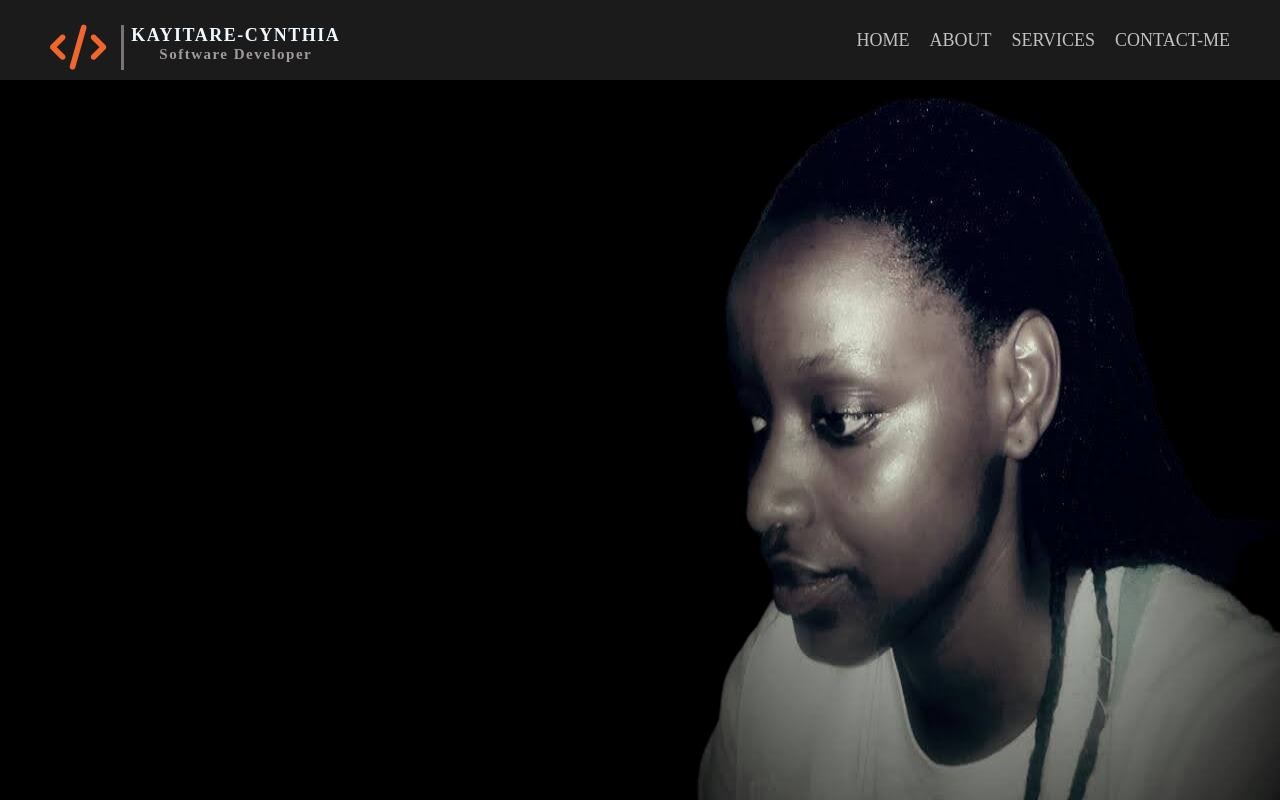
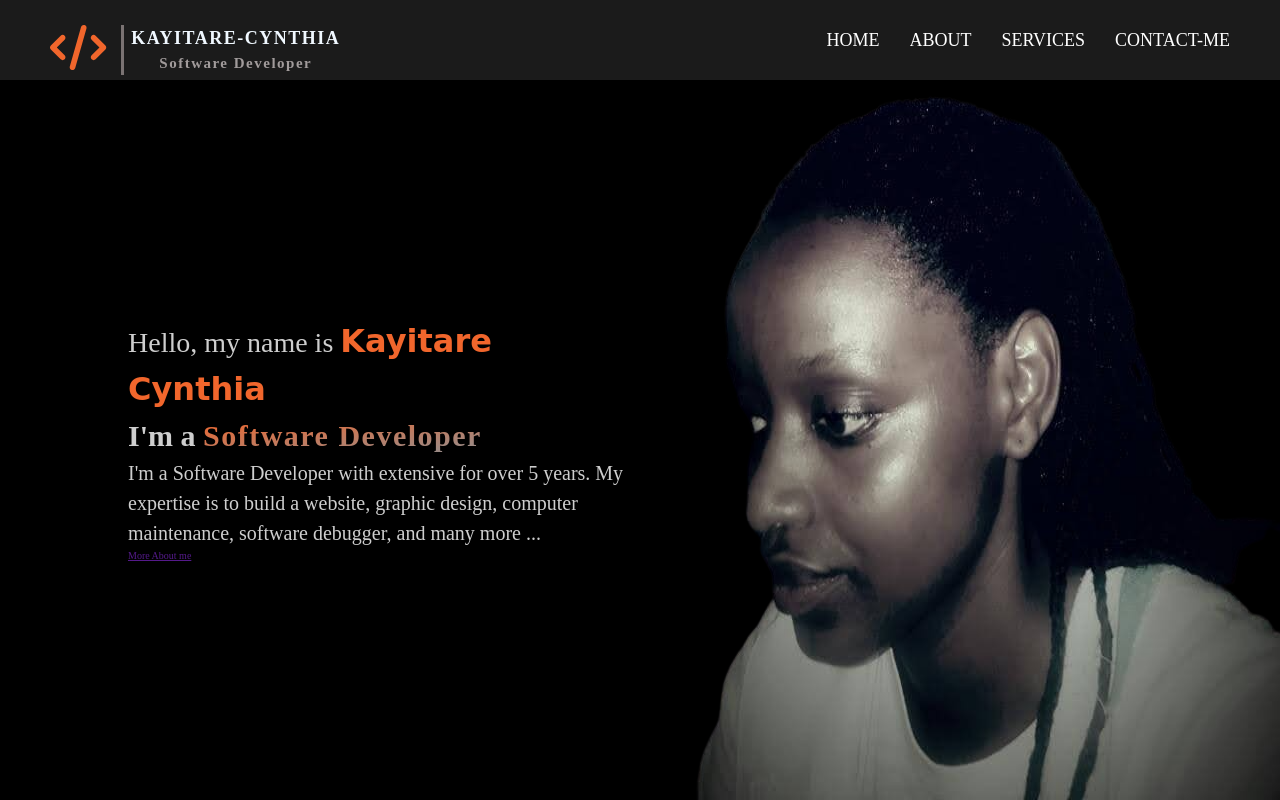
Before and after one commit to KAYITARES/Cynthian, a plain HTML site: page index.html in a window 1280 px wide. Drawn offline with Linux system fonts and the light colour scheme; a web font is replaced by a local one.

Commit message:
add paragraph

```diff
--- a/index.html
+++ b/index.html
@@ -5,9 +5,16 @@
 	<meta http-equiv="X-UA-Compatible" content="IE=edge">
 	<meta name="viewport" content="width=device-width, initial-scale=1.0">
 	<title>KAYITARE CYNTHIA</title>
+
 	<link rel="stylesheet" href="https://cdnjs.cloudflare.com/ajax/libs/font-awesome/6.2.0/css/all.min.css" integrity="sha512-xh6O/CkQoPOWDdYTDqeRdPCVd1SpvCA9XXcUnZS2FmJNp1coAFzvtCN9BmamE+4aHK8yyUHUSCcJHgXloTyT2A==" crossorigin="anonymous" referrerpolicy="no-referrer" />
+	<script src="https://cdnjs.cloudflare.com/ajax/libs/font-awesome/6.2.0/js/solid.min.js" integrity="sha512-dcTe66qF6q/NW1X64tKXnDDcaVyRowrsVQ9wX6u7KSQpYuAl5COzdMIYDg+HqAXhPpIz1LO9ilUCL4qCbHN5Ng==" crossorigin="anonymous" referrerpolicy="no-referrer"></script>
+	<script src="https://cdnjs.cloudflare.com/ajax/libs/font-awesome/6.2.0/js/all.min.js" integrity="sha512-naukR7I+Nk6gp7p5TMA4ycgfxaZBJ7MO5iC3Fp6ySQyKFHOGfpkSZkYVWV5R7u7cfAicxanwYQ5D1e17EfJcMA==" crossorigin="anonymous" referrerpolicy="no-referrer"></script>
+	<link rel="preconnect" href="https://fonts.googleapis.com">
+<link rel="preconnect" href="https://fonts.gstatic.com" crossorigin>
+<link href="https://fonts.googleapis.com/css2?family=Clicker+Script&display=swap" rel="stylesheet">
 	<link rel="stylesheet" href="index.css">
 	<link rel="icon" href="./images/LOGO.jpeg">
+
 </head>
 <body>
 	<div class="home-container">
@@ -20,6 +27,9 @@
 						<span class="sub-logo">Software Developer</span>
 					</p>
 				</h1>
+			</div>
+			<div class="menu-icon-box">
+				<i class="fa-solid fa-bars menu-icon"></i>
 			</div>
 			<ul class="nav-links">
 				<li><a href="" class="nav-link">Home</a></li>
@@ -35,7 +45,13 @@
 			<img src="./images/background-img-removebg.png" alt="cynthia Image" class="image">
 		</div>
 		<div class="header-paragraph">
-			<h1>jkdaljl</h1>
+			<div class="header-paragraph-box">
+				<h3 class="hi">Hello, my name is <span class="names">Kayitare Cynthia</span></h3>
+				<h3 class="professional">I'm a <span class="typing">Software Developer </span></h3>
+					<p>I'm a Software Developer with extensive for over 5 years. My expertise is to build a website, graphic design, computer maintenance, software debugger, and many more ...</p>
+				<a href="" class="btn hire">More About me</a>
+			</div>
+
 		</div>
 
 	</div>
--- a/index.scss
+++ b/index.scss
@@ -5,11 +5,12 @@
 }
 html {
   font-size: 62.5%;
+  line-height: 1.5;
 }
 .home-container {
   height: 100vh;
   width: 100%;
-  background-color: #000000e4;
+
 }
 
 nav {
@@ -18,6 +19,8 @@ nav {
   display: flex;
   justify-content: space-between;
   z-index: 999;
+  background-color: #000000e4;
+
 }
 //Logo css style
 .logo-box {
@@ -54,34 +57,127 @@ nav {
   text-align: center;
   color: rgb(161, 155, 155);
 }
+.menu-icon-box{
+  display:none;
+  background-color: rgba(5, 5, 5, 0.473);
+z-index:1;
+  // display: flex;
+  // align-items: center;
+  ;
+}
+.menu-icon{
+  font-size:1.8rem;
+  border:2px solid #f1662c;
+  border-radius: 8px;
+z-index:2;
+  width:3.8rem;
+  padding:1rem .5rem;
+  color:#f1662c;
+}
 //navbar link style
 .nav-links{
 	list-style-type: none;
 	display:flex;
-	gap:2rem;
+	gap:3rem;
 	align-items: center;
 }
 .nav-link:link,.nav-link:visited{
-	text-decoration: none;
-	color:rgba(255, 255, 255, 0.729);
+
+	background-image: linear-gradient(
+    to right,
+    #f1662c,
+    #f1662c 50%,
+    #fff 50%
+  );
+  background-size: 200% 100%;
+  background-position: -100%;
+  -webkit-background-clip: text;
+  -webkit-text-fill-color: transparent;
+  transition: all 0.3s ease-in-out;
 	font-size: 1.8rem;
+  padding-bottom: 2rem;
 	text-transform: uppercase;
-	transition: all .3s;
+ position: relative;
+  text-decoration: none;
+
+}
+.nav-link::before{
+  content:"";
+  width:100%;
+  height:3px;
+  display: block;
+  position: absolute;
+  bottom:0;
+  left:0;
+  transform: scaleX(0);
+  transform-origin: left;
+  transition: transform .3s ease-in-out;
+  background:#f1662c;
 }
 .nav-link:hover,.nav-link:active{
-	color:#f1662c;
+
+  background-position: 0;
+  // position: relative;
+
+
+}
+
+.nav-link:hover::before{
+  // width:100%;
+  transform-origin: right;
+  transform: scaleX(1);
 
 }
 .header {
   display: flex;
   flex-direction: row-reverse;
+  // justify-content:space-around;
+  // align-items: center;
   width: 100%;
   height: 90%;
   background-color: #000;
+
+}
+.header-paragraph{
+  position: relative;
+  color:  #cecece;
+  width:100%;
+  // background-color: green;
+}
+.header-paragraph-box{
+  position:absolute;
+  top:50%;
+  left:60%;
+  width:80%;
+  transform: translate(-50%,-50%);
+}
+h3.hi{
+  font-size:2.8rem;
+  font-weight: 400;
+}
+h3 .names {
+  font-size: 3.2rem;
+  font-weight: 700;
+  font-family: 'Clicker Script', cursive;
+  color:#f1662c;
+
+}
+h3.professional{
+  font-size: 3rem;
+}
+.typing{
+  color:transparent;
+  letter-spacing: 1.5px;
+  -webkit-background-clip: text;
+  background-image: linear-gradient(to bottom right,#f1662c,rgb(147, 141, 141));
+
+}
+.header-paragraph-box p{
+  font-size: 2rem;
 }
 .img-box {
   width: 100%;
-  //   background: red;
+    // background: red;
 }
 .image {
   width: 100%;
@@ -91,14 +187,35 @@ nav {
 .header-paragraph {
   width: 100%;
 }
+
+@media (max-width:914px){
+  .nav-links{
+    display:flex;
+    gap:1.5rem;
+  }
+  .nav-link:link,.nav-link:visited{
+    font-size: 1.6rem;
+  }
+}
+@media (max-width:750px){
+  .nav-links{
+    display:none;
+  }
+  .menu-icon-box{
+    display:flex;
+    align-items: center;
+  }
+
+}
 @media (max-width: 680px) {
   nav {
     padding: 2rem;
-    height: auto;
+    height:10%;
   }
   .logo-box {
     width: 80%;
   }
+
   .icon-logo {
     font-size: 3.5rem;
   }
```
Also changed, not shown: index.css, 1 other file.
